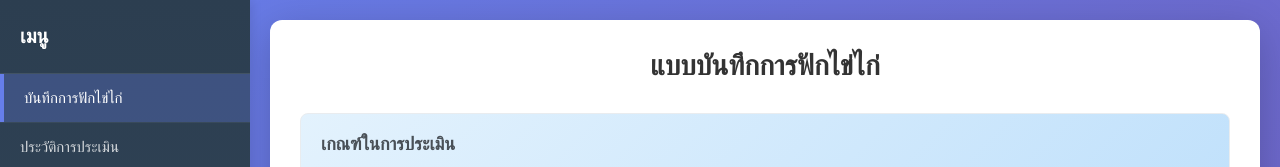
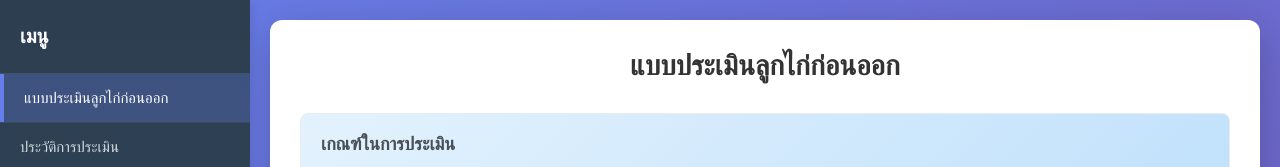
Before and after one commit to blackfoxgm47-hub/Devproject, a plain HTML site: page index.html in a window 1280 px wide. Shown: the top 167 px of the page. Drawn offline with Linux system fonts and the light colour scheme.

Commit message:
เปลี่ยนชื่อหน้าแรก

```diff
--- a/index.html
+++ b/index.html
@@ -3,7 +3,7 @@
 <head>
     <meta charset="UTF-8">
     <meta name="viewport" content="width=device-width, initial-scale=1.0">
-    <title>แบบบันทึกการฟักไข่ไก่</title>
+    <title>แบบประเมินลูกไก่ก่อนออก</title>
     <link rel="stylesheet" href="styles.css">
 </head>
 <body>
@@ -13,7 +13,7 @@
         </div>
         <ul class="sidebar-menu">
             <li class="menu-item active">
-                <a href="index.html" class="menu-link">บันทึกการฟักไข่ไก่</a>
+                <a href="index.html" class="menu-link">แบบประเมินลูกไก่ก่อนออก</a>
             </li>
             <li class="menu-item">
                 <a href="history.html" class="menu-link">ประวัติการประเมิน</a>
@@ -26,7 +26,7 @@
 
     <div class="main-content">
         <div class="container">
-            <h1 class="title">แบบบันทึกการฟักไข่ไก่</h1>
+            <h1 class="title">แบบประเมินลูกไก่ก่อนออก</h1>
 
         <!-- Evaluation Criteria -->
         <div class="section criteria-section">
```
Also changed, not shown: dashboard.html (+1 -1 lines), history.html (+1 -1 lines).
